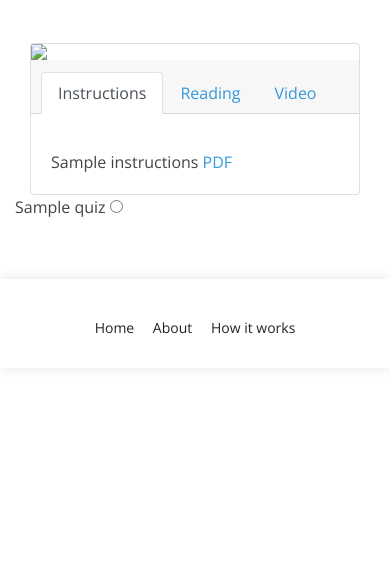
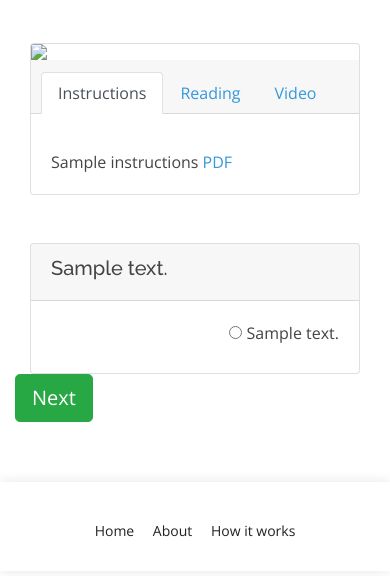
Before and after one commit to aitor-arronte/persian-reading-app, a Django app: template templates/reading_materials/reading.html in a window 390 px wide. Shown: the part 244-820 px from the top of the page. Run offline with Django 3.2, Linux system fonts and the light colour scheme; the template is opened without the code that fills it: most values are stand-ins (such as "Sample title", 1, 10 or a date in 2020); some libraries are stand-ins or nearby versions.

Commit message:
added changes to assessments

```diff
--- a/assessment/admin.py
+++ b/assessment/admin.py
@@ -51,7 +51,7 @@ class QuizAdminForm(forms.ModelForm):
 class MCQuestionAdmin(admin.ModelAdmin):
     list_display = ('content', )
     list_filter = ('content',)
-    fields = ('content', 'quiz', 'answer_order',)
+    fields = ('content', 'quiz', )
 
     search_fields = ('content', )
     filter_horizontal = ('quiz',)
--- a/templates/reading_materials/reading.html
+++ b/templates/reading_materials/reading.html
@@ -94,13 +94,36 @@
             </div>
         </div>
       </div>
+        <br>
+        <br>
+    <div class="row">
+      <div class="col-md-6 offset-md-3">
+        <div class="col align-items-center">
+
+         <div class="card" >
+
       {%  for quiz in material.quizzes.all %}
-          <fieldset>
-                {{ quiz.question }}
+          {% for question in quiz.get_questions %}
+              <div class="card-header">
+          <h5>{{ question.content|safe }}</h5>
+              </div>
+              <div class="card-body">
+              {% for answer in question.get_answers %}
+          <fieldset class="text-right">
+
           <input type="radio" name="choice">
-          <label></label>
+          <label>{{ answer|safe }}</label>
+
           </fieldset>
+                  {% endfor %}
+              </div>
+              {% endfor %}
       {% endfor %}
+         </div>
+        </div>
+      </div>
+      </div>
+      <button type="button" class="btn btn-success btn-lg " onclick="get_next_url()">Next</button>
       </div>
     </section><!-- End Portfolio Details Section -->
 
@@ -118,6 +141,27 @@
   $(this).tab('show')
 })
 
+    //Get next url//
+
+    var id={{ material.id }};
+    var ids = {{ ids|safe }};
+    var index = ids.indexOf(id);
+    var url = '{{ request.get_full_path }}';
+
+    function get_next_url() {
+
+        if (index < ids.length - 1) {
+            nextId = ids[index + 1];
+            var new_url = url.substring(0, url.lastIndexOf('/')) + '/' + nextId;
+            window.location.replace(new_url);
+        }
+        else {
+            var new_url = "{% url 'home' %}";
+            window.location.replace(new_url);
+
+        }
+    }
+
 
     </script>
 {% endblock %}
```
Also changed, not shown: assessment/models.py (+6 -9 lines), 1 other file.
